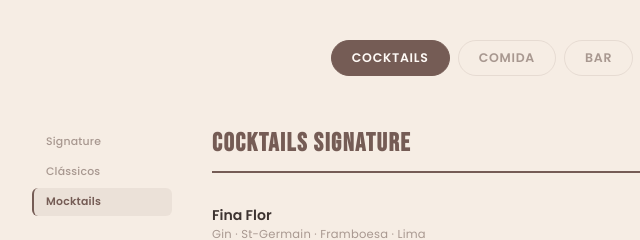
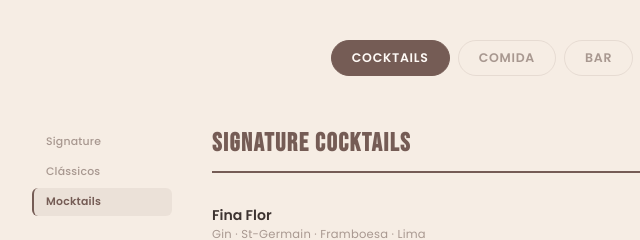
Before and after one commit to tiagocodinha/semvergonha, a website: page food-drinks/index.html in a window 1280 px wide. Shown: the part 800-1040 px from the top of the page, 158-798 px from the left. Drawn offline with Linux system fonts and the light colour scheme; a script that the page names is missing.

Commit message:
Update index.html

```diff
--- a/food-drinks/index.html
+++ b/food-drinks/index.html
@@ -124,7 +124,7 @@
             <div class="menu__sidebar-content">
 
               <div class="menu__category" id="ck-signature">
-                <h3>Cocktails Signature</h3>
+                <h3>Signature Cocktails</h3>
                 <div class="menu__item"><span><strong>Fina Flor</strong></span><span class="menu__desc">Gin · St-Germain · Framboesa · Lima</span><span class="menu__price">10</span></div>
                 <div class="menu__item"><span><strong>Bon Vivant</strong></span><span class="menu__desc">Bacardí · Giffard · Baunilha · Maracujá · Lima · Espuma Espumante</span><span class="menu__price">10</span></div>
                 <div class="menu__item"><span><strong>Má Língua</strong></span><span class="menu__desc">Patrón Silver · Limoncello · Malagueta · Manga · Lima · Agave</span><span class="menu__price">12</span></div>
```
